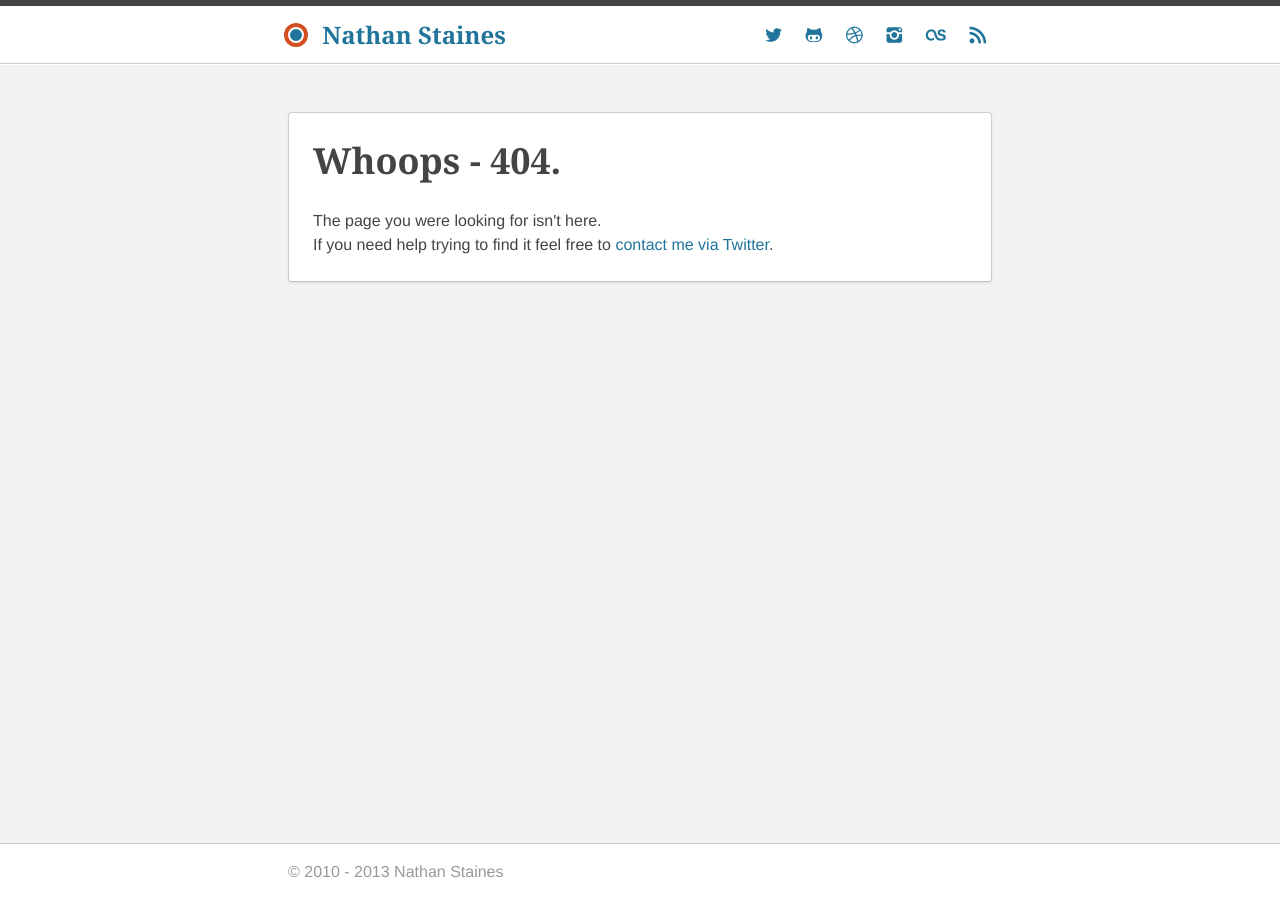
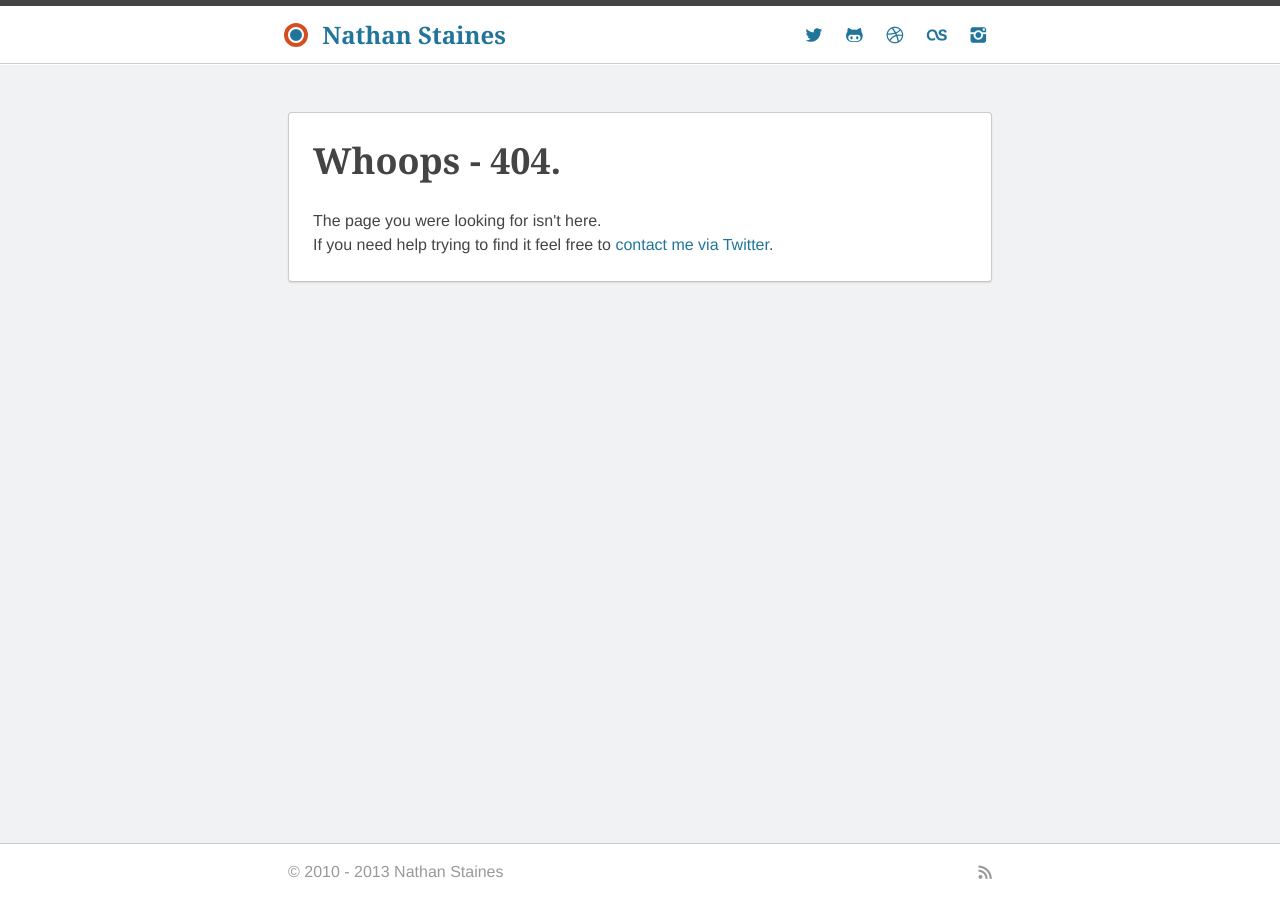
Before and after one commit to nathanstaines/nathanstaines.github.com, a Jekyll site: the page built from 404.html, in a window 1280 px wide. Built offline with Jekyll 4.4.1, drawn with Linux system fonts in a browser that asks for light colours; Markdown is read by kramdown in place of the engine named in the settings.

Commit message:
Move link to rss feed to the footer

```diff
--- a/_layouts/default.html
+++ b/_layouts/default.html
@@ -58,21 +58,15 @@
                 </a>
               </li>
               <li>
-                <a href="http://instagram.com/nathanstaines">
-                  <i class="icon-instagram"></i>
-                  <span class="text-hide">Instagram</span>
-                </a>
-              </li>
-              <li>
                 <a href="http://last.fm/user/nneon">
                   <i class="icon-lastfm"></i>
                   <span class="text-hide">Last.fm</span>
                 </a>
               </li>
               <li>
-                <a href="/feed.xml">
-                  <i class="icon-rss"></i>
-                  <span class="text-hide">RSS</span>
+                <a href="http://instagram.com/nathanstaines">
+                  <i class="icon-instagram"></i>
+                  <span class="text-hide">Instagram</span>
                 </a>
               </li>
             </ul>
@@ -90,6 +84,8 @@
     <footer id="foot" role="contentinfo">
       <div class="container">
         <p id="copyright"><a href="http://github.com/nathanstaines/nathanstaines.github.com/blob/source/license.md">&copy;</a> 2010 - {{ site.time | date: "%Y" }} Nathan Staines</p>
+
+        <a id="rss" href="/feed.xml"><i class="icon-rss"></i><span class="text-hide">RSS</span></a>
       </div>
     </footer>
 
--- a/css/main.css
+++ b/css/main.css
@@ -647,13 +647,27 @@ iframe {
   background: white;
 }
 
+#rss,
 #copyright {
   margin: 1rem 0;
 }
 
+#rss,
 #copyright,
 #copyright a {
   color: #999999;
+}
+
+#rss {
+  float: right;
+}
+#rss:hover {
+  text-decoration: none;
+  color: #d54e21;
+}
+
+#copyright {
+  float: left;
 }
 
 .post > header {
```
Also changed, not shown: sass/_layout.scss (+15 -0 lines), 15 other files.
